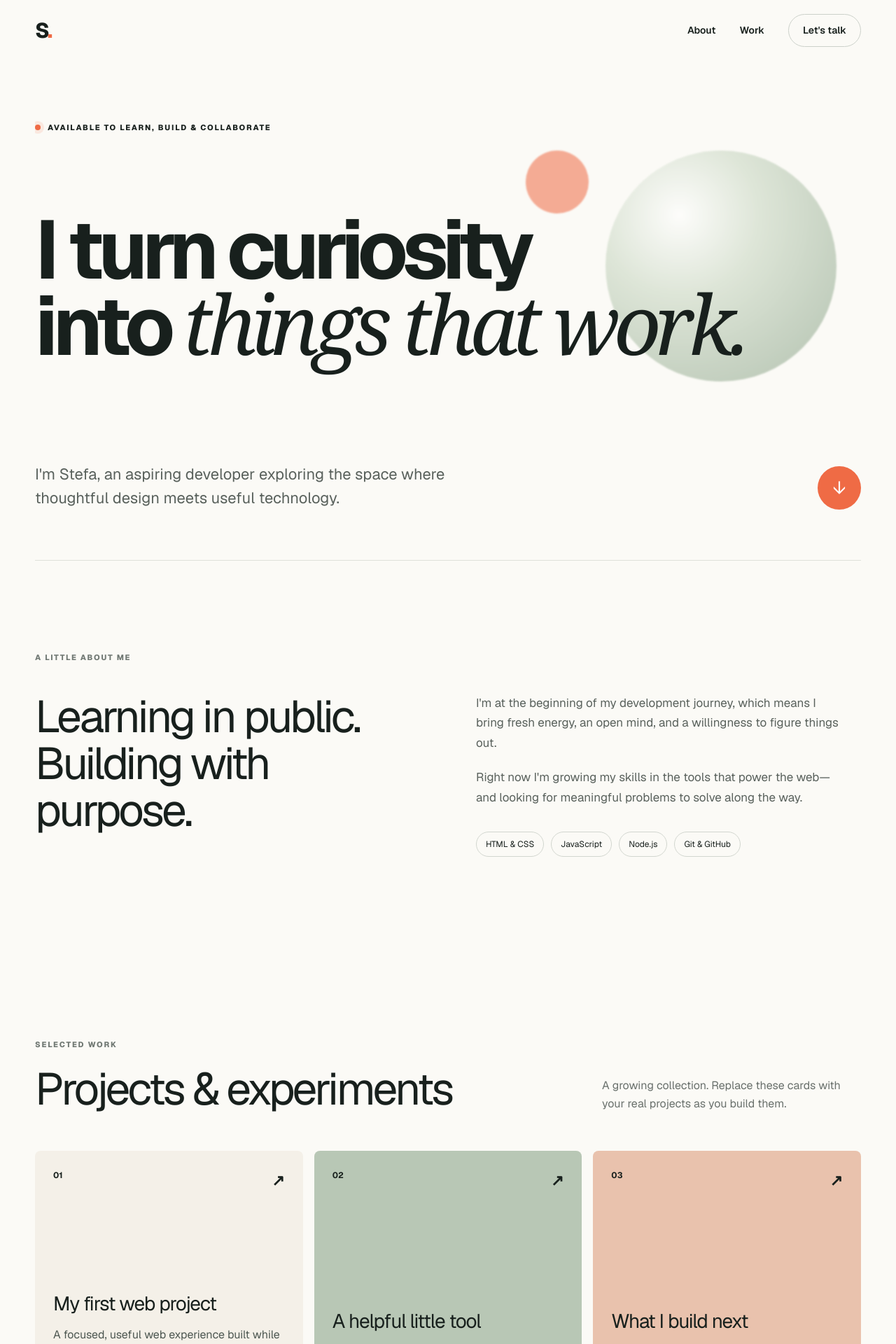
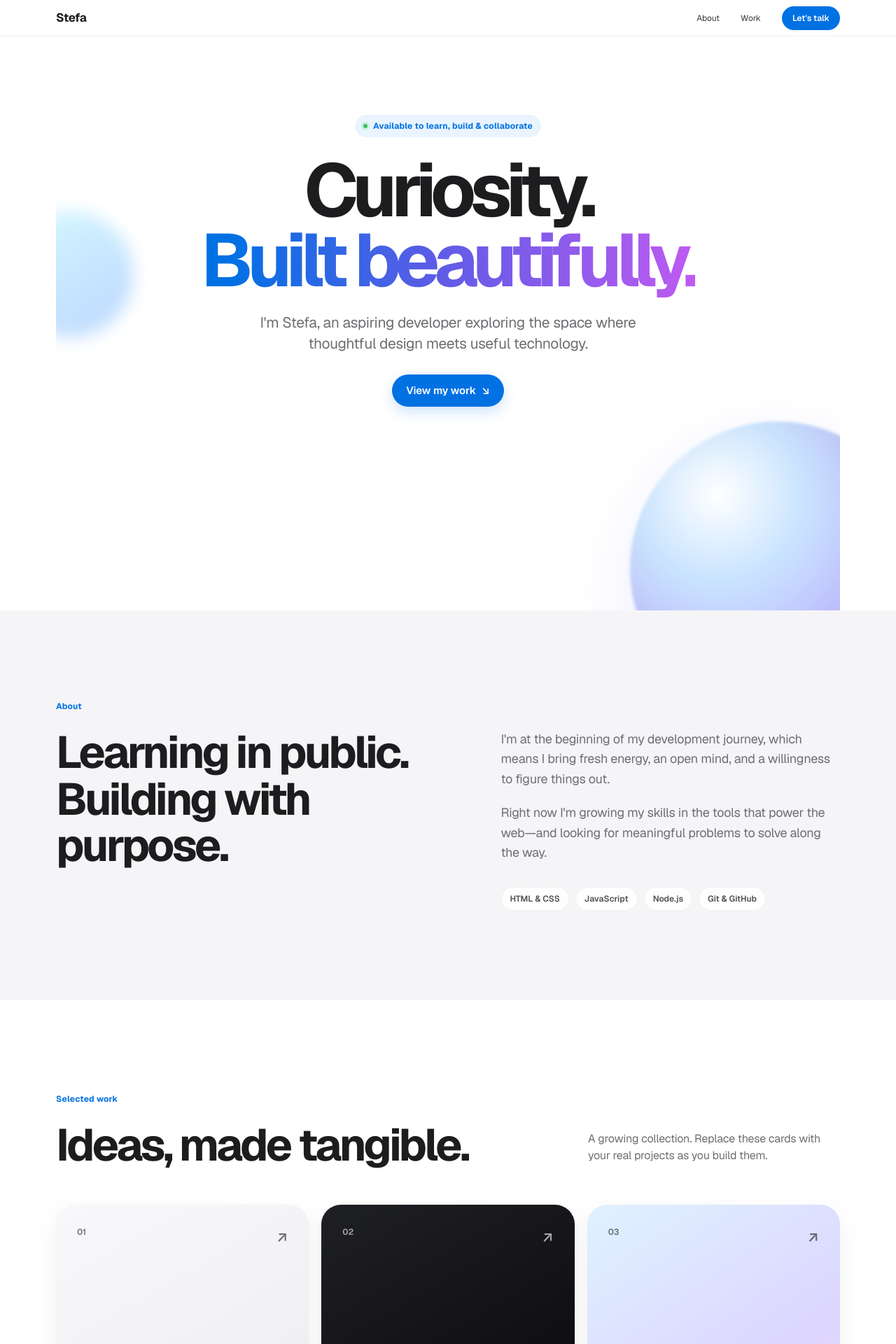
Before and after one commit to WHYDOESTHISWORLDEXIST/stefan-portfolio, a Next.js app: page / in a window 1280 px wide. Shown: the top 1920 px of the page at 70% size. Built offline with nearby package versions, Linux system fonts and the light colour scheme.

Commit message:
Restyle portfolio with refined product UI

```diff
--- a/app/globals.css
+++ b/app/globals.css
@@ -1,19 +1,38 @@
 @import 'tailwindcss';
-:root { --ink: #18201d; --cream: #f4f0e8; --paper: #fbfaf6; --orange: #ef6b45; --sage: #b8c7b5; }
-* { box-sizing: border-box; } html { scroll-behavior: smooth; } body { margin: 0; background: var(--paper); color: var(--ink); font-family: var(--font-geist-sans), Arial, sans-serif; } a { color: inherit; text-decoration: none; }
-.shell { width: min(1180px, calc(100% - 48px)); margin-inline: auto; }
-.nav { height: 86px; display: flex; align-items: center; justify-content: space-between; position: relative; z-index: 10; }
-.wordmark { font-size: 30px; font-weight: 800; letter-spacing: -.08em; }.wordmark span { color: var(--orange); }
-.navLinks { display: flex; align-items: center; gap: 34px; font-size: 14px; font-weight: 600; }.navCta { border: 1px solid #ccd1ca; border-radius: 999px; padding: 12px 20px; transition: .2s; }.navCta:hover { background: var(--ink); color: white; }
-.hero { min-height: calc(100vh - 86px); position: relative; overflow: hidden; padding: clamp(70px, 11vh, 130px) 0 72px; display: flex; flex-direction: column; justify-content: space-between; }
-.eyebrow, .sectionLabel { text-transform: uppercase; letter-spacing: .16em; font-size: 11px; font-weight: 750; }.eyebrow { display: flex; align-items: center; gap: 10px; }.eyebrow span { width: 8px; height: 8px; border-radius: 50%; background: var(--orange); box-shadow: 0 0 0 5px #ef6b4520; }
-.hero h1 { margin: 24px 0 50px; font-size: clamp(58px, 9.2vw, 128px); line-height: .89; letter-spacing: -.07em; font-weight: 650; max-width: 1050px; position: relative; z-index: 2; } h1 em, .contact h2 em { font-family: Georgia, serif; font-weight: 400; }
-.heroBottom { display: flex; justify-content: space-between; align-items: end; position: relative; z-index: 2; }.heroBottom p { font-size: clamp(17px, 2vw, 22px); line-height: 1.55; max-width: 590px; color: #59615c; }.roundLink { width: 62px; height: 62px; border-radius: 50%; background: var(--orange); color: white; display: grid; place-items: center; font-size: 26px; transition: transform .25s; }.roundLink:hover { transform: translateY(5px); }
-.orb { position: absolute; border-radius: 50%; filter: blur(1px); opacity: .55; }.orbOne { width: 330px; height: 330px; right: 3%; top: 18%; background: radial-gradient(circle at 32% 28%, #fff, #c6d5bf 35%, #789477); }.orbTwo { width: 90px; height: 90px; right: 33%; top: 18%; background: var(--orange); }
-.about { padding: 130px 0; border-top: 1px solid #dfe1da; }.sectionLabel { color: #707873; margin: 0 0 42px; }.aboutGrid { display: grid; grid-template-columns: 1fr 1fr; gap: 80px; }.about h2, .sectionHead h2 { margin: 0; font-size: clamp(38px, 5vw, 66px); line-height: 1.05; letter-spacing: -.055em; }
-.aboutCopy { max-width: 520px; }.aboutCopy > p { color: #59615c; line-height: 1.7; font-size: 17px; margin: 0 0 20px; }.skills { display: flex; flex-wrap: wrap; gap: 10px; margin-top: 34px; }.skills span, .tags span { border: 1px solid #d2d6cf; border-radius: 999px; padding: 8px 13px; font-size: 12px; }
-.work { padding: 130px 0; }.sectionHead { display: flex; justify-content: space-between; align-items: end; margin-bottom: 54px; }.sectionHead .sectionLabel { margin-bottom: 22px; }.sectionHead > p { max-width: 370px; color: #69706c; line-height: 1.6; }.projectGrid { display: grid; grid-template-columns: repeat(3, 1fr); gap: 16px; }
-.project { min-height: 410px; border-radius: 8px; padding: 26px; display: flex; flex-direction: column; justify-content: space-between; background: var(--cream); transition: transform .25s, box-shadow .25s; }.project:nth-child(2) { background: var(--sage); }.project:nth-child(3) { background: #e9c2ad; }.project:hover { transform: translateY(-7px); box-shadow: 0 20px 45px #24342b14; }.projectTop { display: flex; justify-content: space-between; font-size: 12px; font-weight: 700; }.arrow { font-size: 22px; }.project h3 { font-size: 28px; letter-spacing: -.04em; margin: 0 0 12px; }.project p { color: #4d5751; line-height: 1.55; margin-bottom: 22px; }.tags { display: flex; flex-wrap: wrap; gap: 7px; }
-.contact { background: var(--ink); color: white; }.contactInner { min-height: 680px; padding: 110px 0 38px; display: flex; flex-direction: column; }.sectionLabel.light { color: #a9b2ad; }.contact h2 { font-size: clamp(55px, 8vw, 105px); line-height: .94; letter-spacing: -.06em; margin: 20px 0 68px; }.contact h2 em { color: #d7b9a8; }.emailLink { border-bottom: 1px solid #5b625f; padding: 0 0 18px; display: flex; justify-content: space-between; font-size: clamp(20px, 3vw, 34px); }.contact footer { margin-top: auto; padding-top: 70px; display: flex; justify-content: space-between; color: #8f9893; font-size: 12px; }
-@media (max-width: 760px) { .shell { width: min(100% - 30px, 1180px); }.navLinks > a:not(.navCta) { display: none; }.hero { min-height: 760px; padding-top: 70px; }.hero h1 { font-size: clamp(53px, 17vw, 78px); }.heroBottom { align-items: center; gap: 24px; }.orbOne { width: 220px; height: 220px; right: -55px; top: 30%; }.orbTwo { width: 58px; height: 58px; right: 31%; top: 32%; }.about, .work { padding: 90px 0; }.aboutGrid { grid-template-columns: 1fr; gap: 38px; }.sectionHead { display: block; }.sectionHead > p { margin-top: 25px; }.projectGrid { grid-template-columns: 1fr; }.project { min-height: 330px; }.contactInner { min-height: 610px; }.contact footer { gap: 20px; } }
-@media (prefers-reduced-motion: reduce) { html { scroll-behavior: auto; } * { transition: none !important; } }
+
+:root { --black:#1d1d1f; --muted:#6e6e73; --blue:#0071e3; --surface:#f5f5f7; --white:#fff; }
+* { box-sizing:border-box; }
+html { scroll-behavior:smooth; }
+body { margin:0; background:var(--white); color:var(--black); font-family:var(--font-geist-sans),-apple-system,BlinkMacSystemFont,"Segoe UI",sans-serif; -webkit-font-smoothing:antialiased; }
+a { color:inherit; text-decoration:none; }
+.shell { width:min(1120px,calc(100% - 48px)); margin-inline:auto; }
+.nav { position:sticky; top:0; z-index:20; width:100%; height:52px; padding-inline:max(24px,calc((100% - 1120px)/2)); display:flex; align-items:center; justify-content:space-between; background:rgba(255,255,255,.78); border-bottom:1px solid rgba(0,0,0,.06); backdrop-filter:saturate(180%) blur(20px); }
+.wordmark { font-size:17px; font-weight:650; letter-spacing:-.025em; }
+.navLinks { display:flex; align-items:center; gap:30px; font-size:12px; color:#3a3a3c; }
+.navLinks a { transition:color .2s; }.navLinks a:hover { color:var(--blue); }
+.navCta { padding:8px 15px; border-radius:999px; background:var(--blue); color:white!important; font-weight:600; }
+.hero { min-height:820px; padding:112px 0 84px; text-align:center; position:relative; overflow:hidden; display:flex; flex-direction:column; align-items:center; }
+.eyebrow,.sectionLabel { font-size:12px; font-weight:650; letter-spacing:.02em; color:var(--blue); }
+.eyebrow { display:flex; align-items:center; gap:8px; padding:7px 12px; border-radius:999px; background:#eaf4ff; }
+.eyebrow span { width:6px; height:6px; border-radius:50%; background:#34c759; box-shadow:0 0 0 3px rgba(52,199,89,.16); }
+.hero h1 { position:relative; z-index:2; max-width:900px; margin:26px 0 24px; font-size:clamp(68px,8.3vw,108px); line-height:.94; letter-spacing:-.075em; font-weight:700; }
+.hero h1 em,.contact h2 em { font:inherit; background:linear-gradient(90deg,#0071e3 5%,#5e5ce6 48%,#bf5af2); -webkit-background-clip:text; background-clip:text; color:transparent; }
+.heroBottom { position:relative; z-index:2; display:flex; flex-direction:column; align-items:center; gap:28px; }
+.heroBottom p { max-width:630px; margin:0; font-size:21px; line-height:1.45; color:var(--muted); letter-spacing:-.018em; }
+.roundLink { display:inline-flex; align-items:center; gap:8px; padding:12px 20px; border-radius:999px; background:var(--blue); color:white; font-size:15px; font-weight:600; box-shadow:0 7px 20px rgba(0,113,227,.2); transition:transform .2s,box-shadow .2s; }
+.roundLink:hover { transform:translateY(-2px); box-shadow:0 10px 26px rgba(0,113,227,.28); }
+.orb { position:absolute; border-radius:50%; filter:blur(2px); pointer-events:none; }
+.orbOne { width:420px; height:420px; right:-120px; bottom:-150px; opacity:.45; background:radial-gradient(circle at 30% 25%,#fff 0,#8bc5ff 28%,#6c63ff 60%,#d54cff 100%); box-shadow:inset -45px -45px 90px rgba(30,30,80,.25),0 35px 90px rgba(72,80,255,.22); }
+.orbTwo { width:180px; height:180px; left:-70px; top:250px; opacity:.26; background:linear-gradient(145deg,#60efff,#0061ff); filter:blur(12px); }
+.about { background:var(--surface); width:100%; max-width:none; padding:128px max(24px,calc((100% - 1120px)/2)); }
+.sectionLabel { margin:0 0 24px; }.aboutGrid { display:grid; grid-template-columns:1.05fr .95fr; gap:100px; align-items:start; }
+.about h2,.sectionHead h2 { margin:0; font-size:clamp(44px,5vw,68px); line-height:1.04; letter-spacing:-.055em; font-weight:680; }
+.aboutCopy { max-width:500px; }.aboutCopy>p { margin:0 0 20px; color:var(--muted); font-size:18px; line-height:1.58; letter-spacing:-.016em; }
+.skills { display:flex; flex-wrap:wrap; gap:9px; margin-top:34px; }.skills span,.tags span { padding:8px 13px; border-radius:999px; background:rgba(255,255,255,.92); color:#515154; font-size:12px; font-weight:550; box-shadow:inset 0 0 0 1px rgba(0,0,0,.055); }
+.work { padding:132px 0; }.sectionHead { display:flex; justify-content:space-between; align-items:flex-end; margin-bottom:52px; }.sectionHead>p { max-width:360px; margin:0 0 5px; color:var(--muted); font-size:16px; line-height:1.55; letter-spacing:-.012em; }
+.projectGrid { display:grid; grid-template-columns:repeat(3,1fr); gap:18px; }.project { min-height:430px; padding:30px; border-radius:28px; display:flex; flex-direction:column; justify-content:space-between; overflow:hidden; background:linear-gradient(150deg,#f8f8fa,#ececf0); box-shadow:0 1px 2px rgba(0,0,0,.03),0 10px 35px rgba(0,0,0,.055); transition:transform .28s ease,box-shadow .28s ease; }
+.project:nth-child(2) { color:white; background:linear-gradient(150deg,#1f2024,#050506); }.project:nth-child(2) p { color:#b4b4ba; }.project:nth-child(2) .tags span { color:#eee; background:rgba(255,255,255,.11); box-shadow:inset 0 0 0 1px rgba(255,255,255,.08); }.project:nth-child(3) { background:linear-gradient(145deg,#dff2ff,#dcd6ff 58%,#f4d8f5); }
+.project:hover { transform:translateY(-6px) scale(1.008); box-shadow:0 18px 48px rgba(0,0,0,.1); }.projectTop { display:flex; justify-content:space-between; color:inherit; opacity:.62; font-size:12px; font-weight:600; }.arrow { font-size:21px; }.project h3 { margin:0 0 12px; font-size:29px; line-height:1.05; letter-spacing:-.045em; }.project p { margin:0 0 22px; color:var(--muted); line-height:1.5; font-size:15px; }.tags { display:flex; flex-wrap:wrap; gap:7px; }
+.contact { background:#000; color:#f5f5f7; }.contactInner { min-height:680px; padding:112px 0 38px; display:flex; flex-direction:column; }.sectionLabel.light { color:#2997ff; }.contact h2 { margin:14px 0 70px; max-width:950px; font-size:clamp(62px,8.5vw,108px); line-height:.94; letter-spacing:-.07em; font-weight:700; }.emailLink { display:flex; justify-content:space-between; padding:0 0 18px; border-bottom:1px solid #333336; font-size:clamp(23px,3vw,34px); color:#f5f5f7; transition:color .2s; }.emailLink:hover { color:#2997ff; }.contact footer { margin-top:auto; padding-top:72px; display:flex; justify-content:space-between; color:#86868b; font-size:12px; }
+@media (max-width:760px) { .shell{width:min(100% - 32px,1120px)} .nav{padding-inline:16px}.navLinks>a:not(.navCta){display:none}.hero{min-height:720px;padding:92px 0 64px}.hero h1{font-size:clamp(58px,18vw,82px)}.heroBottom p{font-size:18px}.orbOne{width:280px;height:280px;right:-130px}.orbTwo{width:130px;height:130px;left:-70px}.about{padding:90px 16px}.aboutGrid{grid-template-columns:1fr;gap:42px}.work{padding:92px 0}.sectionHead{display:block}.sectionHead>p{margin-top:22px}.projectGrid{grid-template-columns:1fr}.project{min-height:340px}.contactInner{min-height:600px}.contact h2{font-size:clamp(55px,16vw,80px)}.contact footer{gap:20px}}
+@media (prefers-reduced-motion:reduce){html{scroll-behavior:auto}*{transition:none!important}}
--- a/app/layout.tsx
+++ b/app/layout.tsx
@@ -18,13 +18,13 @@ export const metadata: Metadata = {
   metadataBase: new URL('https://stefa-developer-portfolio.stefan-cutler.chatgpt.site'),
   openGraph: {
     title: 'Stefa — Developer & Creative Builder',
-    description: 'I turn curiosity into things that work.',
+    description: 'Curiosity. Built beautifully.',
     images: ['/og.png'],
   },
   twitter: {
     card: 'summary_large_image',
     title: 'Stefa — Developer & Creative Builder',
-    description: 'I turn curiosity into things that work.',
+    description: 'Curiosity. Built beautifully.',
     images: ['/og.png'],
   },
 };
--- a/app/page.tsx
+++ b/app/page.tsx
@@ -8,17 +8,17 @@ export default function Home() {
   return (
     <main>
       <nav className="nav shell" aria-label="Main navigation">
-        <a className="wordmark" href="#top" aria-label="Stefa, home">S<span>.</span></a>
+        <a className="wordmark" href="#top" aria-label="Stefa, home">Stefa</a>
         <div className="navLinks"><a href="#about">About</a><a href="#work">Work</a><a className="navCta" href="#contact">Let&apos;s talk</a></div>
       </nav>
       <section className="hero shell" id="top">
         <div className="eyebrow"><span /> Available to learn, build & collaborate</div>
-        <h1>I turn curiosity<br />into <em>things that work.</em></h1>
-        <div className="heroBottom"><p>I&apos;m Stefa, an aspiring developer exploring the space where thoughtful design meets useful technology.</p><a className="roundLink" href="#work" aria-label="See my work">↓</a></div>
+        <h1>Curiosity.<br /><em>Built beautifully.</em></h1>
+        <div className="heroBottom"><p>I&apos;m Stefa, an aspiring developer exploring the space where thoughtful design meets useful technology.</p><a className="roundLink" href="#work">View my work <span>↘</span></a></div>
         <div className="orb orbOne" aria-hidden="true" /><div className="orb orbTwo" aria-hidden="true" />
       </section>
       <section className="about shell" id="about">
-        <p className="sectionLabel">A little about me</p>
+        <p className="sectionLabel">About</p>
         <div className="aboutGrid"><h2>Learning in public.<br />Building with purpose.</h2><div className="aboutCopy">
           <p>I&apos;m at the beginning of my development journey, which means I bring fresh energy, an open mind, and a willingness to figure things out.</p>
           <p>Right now I&apos;m growing my skills in the tools that power the web—and looking for meaningful problems to solve along the way.</p>
@@ -26,11 +26,11 @@ export default function Home() {
         </div></div>
       </section>
       <section className="work shell" id="work">
-        <div className="sectionHead"><div><p className="sectionLabel">Selected work</p><h2>Projects & experiments</h2></div><p>A growing collection. Replace these cards with your real projects as you build them.</p></div>
+        <div className="sectionHead"><div><p className="sectionLabel">Selected work</p><h2>Ideas, made tangible.</h2></div><p>A growing collection. Replace these cards with your real projects as you build them.</p></div>
         <div className="projectGrid">{projects.map((project) => <article className="project" key={project.number}><div className="projectTop"><span>{project.number}</span><span className="arrow">↗</span></div><div><h3>{project.title}</h3><p>{project.description}</p><div className="tags">{project.tags.map((tag) => <span key={tag}>{tag}</span>)}</div></div></article>)}</div>
       </section>
       <section className="contact" id="contact"><div className="shell contactInner">
-        <p className="sectionLabel light">Start a conversation</p><h2>Have an idea?<br /><em>Let&apos;s make it real.</em></h2>
+        <p className="sectionLabel light">Start a conversation</p><h2>Let&apos;s make<br /><em>something great.</em></h2>
         <a className="emailLink" href="mailto:hello@example.com">hello@example.com <span>↗</span></a>
         <footer><span>© 2026 Stefa</span><span>Built with curiosity and care.</span></footer>
       </div></section>
```
Also changed, not shown: public/og.png.
